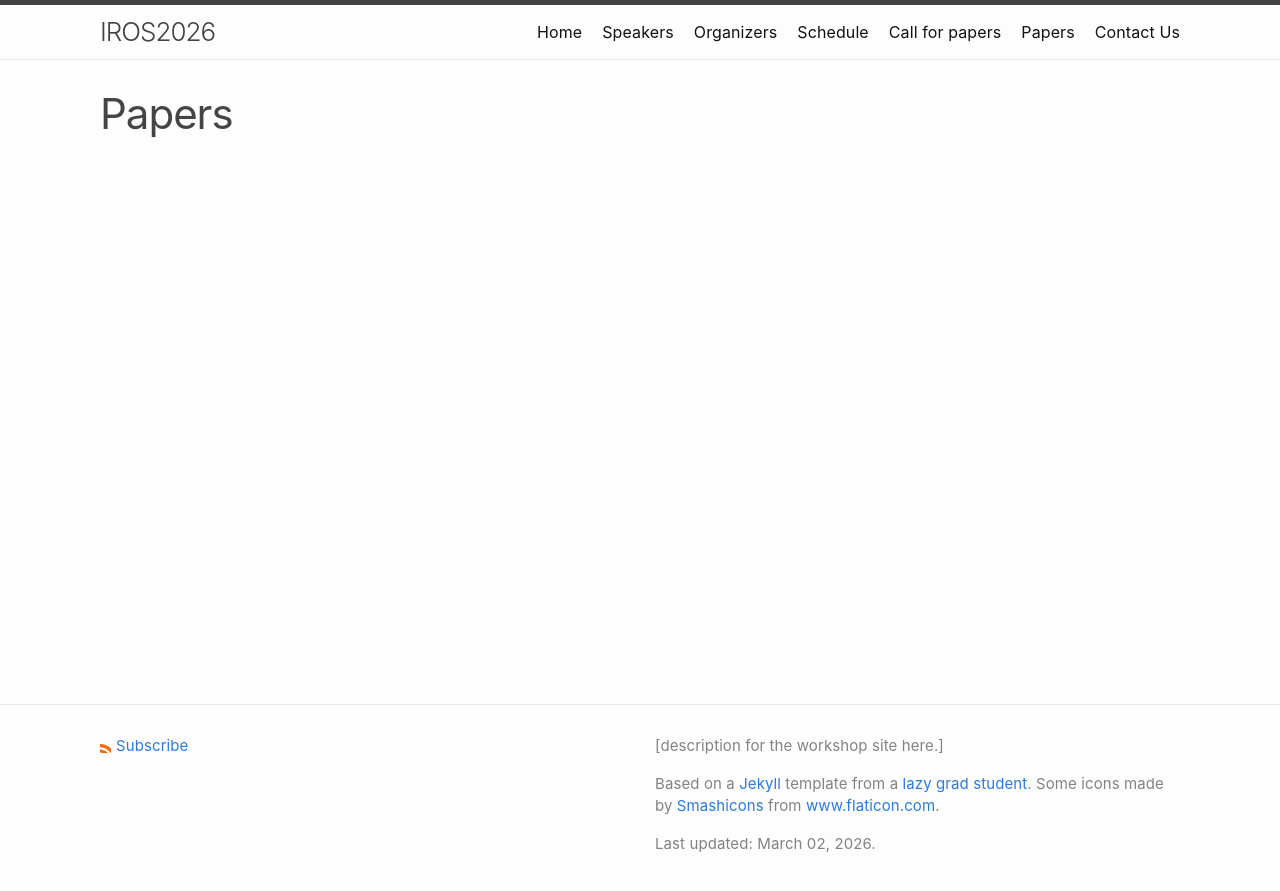
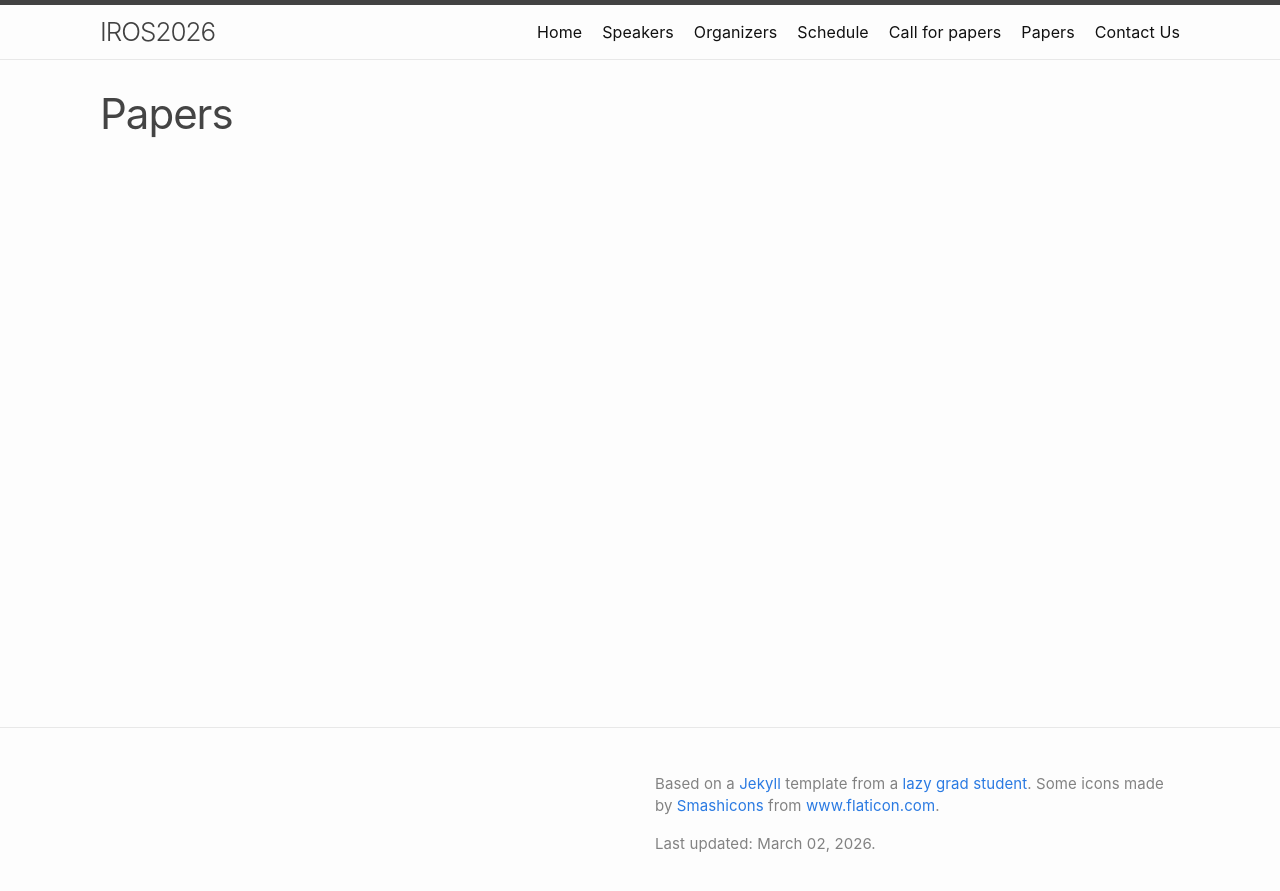
Before and after one commit to aistairc/IROS2026-workshop, a Jekyll site: the page built from papers.md, in a window 1280 px wide. Shown: the top 891 px of the page. Built offline with Jekyll 4.4.1, drawn with Linux system fonts in a browser that asks for light colours.

Commit message:
Remove subscribe link

```diff
--- a/_config.yml
+++ b/_config.yml
@@ -20,8 +20,8 @@
 
 title: IROS2026
 email: your-email@example.com
-description: >- # this means to ignore newlines until "baseurl:"
-  [description for the workshop site here.]
+# description: >- # this means to ignore newlines until "baseurl:"
+#   [description for the workshop site here.]
 baseurl: "" # the subpath of your site, e.g. /blog
 url: "" # the base hostname & protocol for your site, e.g. http://example.com
 #SNS contact info
@@ -30,7 +30,6 @@ github_username:  [username here]
 
 # Build settings
 plugins:
-  - jekyll-feed
   - jekyll-seo-tag
 
 # If you want to link only specific pages in your header, uncomment
--- a/assets/css/workshop.css
+++ b/assets/css/workshop.css
@@ -129,3 +129,9 @@ span.award-other img {
   padding-top: 0;
   padding-bottom: 8px;
 }
+
+/* Hide the "Subscribe" RSS feed link in the footer */
+.site-footer a[href$="feed.xml"] {
+    display: none;
+}
+}
```
